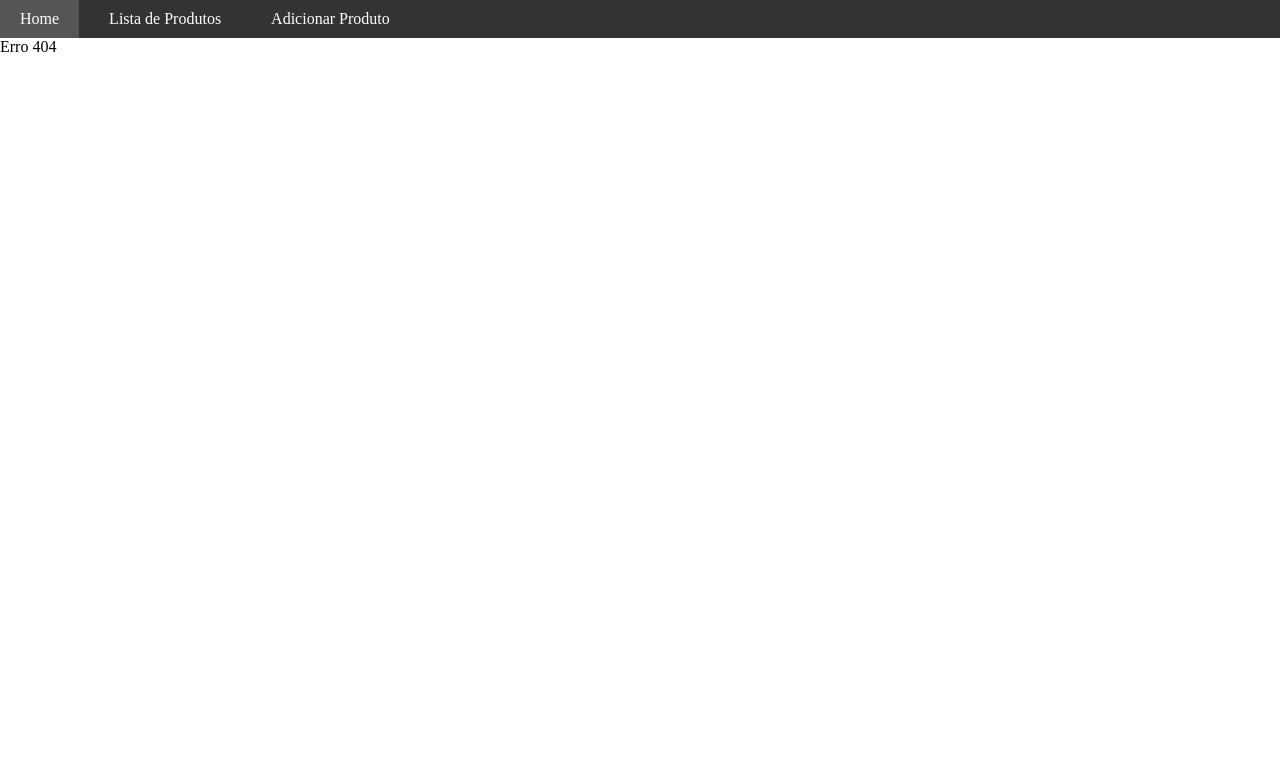
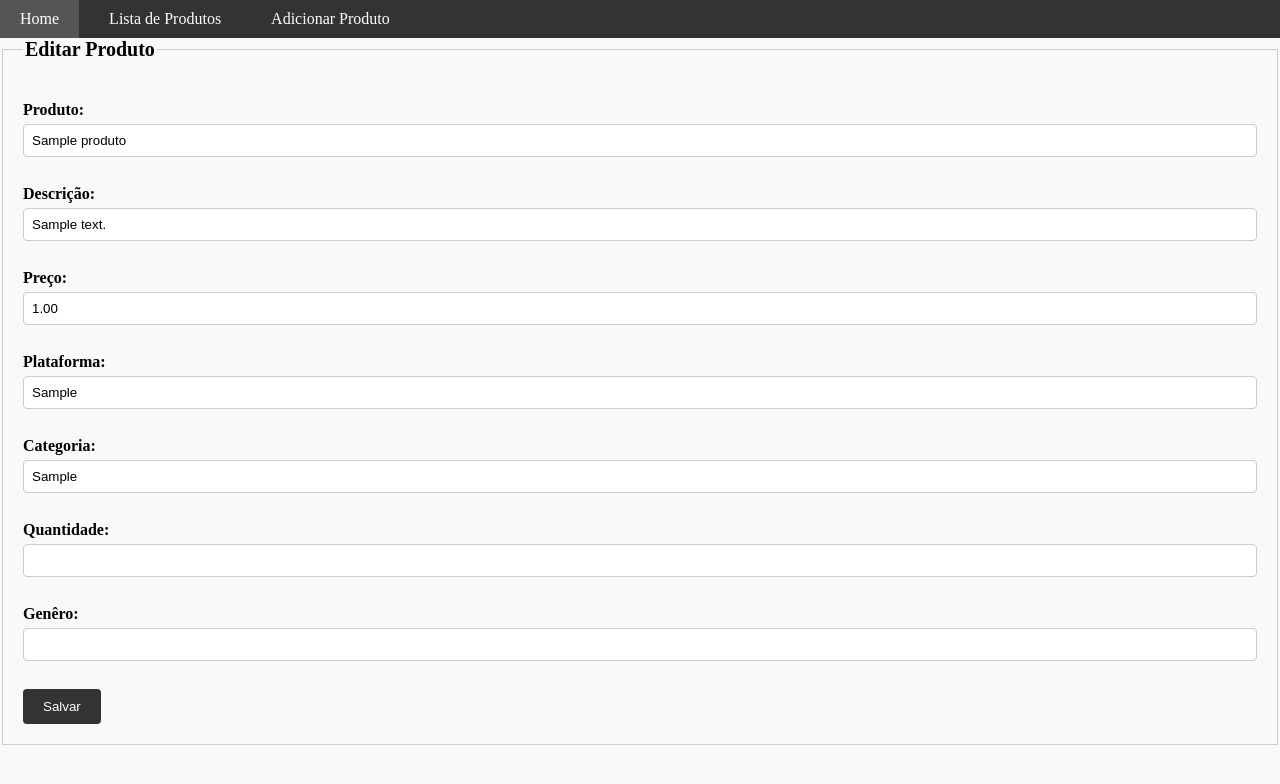
Before and after one commit to ZeckBorges/PHP-CRUD-MVC, a PHP site: page /produto/edit?id=1 in a window 1280 px wide. Shown: the top 784 px of the page. Run offline with PHP 8.4, Linux system fonts and the light colour scheme; tables that the repository leaves empty hold one stand-in row (values such as "Sample post").

Commit message:
Refatorando código e banco de dados

```diff
--- a/App/Controller/ProdutoController.php
+++ b/App/Controller/ProdutoController.php
@@ -4,7 +4,7 @@
 class ProdutoController
 {
 
-    public static function indexHome()
+    public static function index()
     {
         include 'Model/ProdutoModel.php'; // inclusão do arquivo model.
 
@@ -14,7 +14,7 @@ class ProdutoController
         include 'View/modules/Produtos/Home.php'; // Include da View, propriedade $rows da Model pode ser acessada na View
     }
 
-    public static function index()
+    public static function list()
     {
         include 'Model/ProdutoModel.php'; // inclusão do arquivo model.
 
@@ -26,7 +26,7 @@ class ProdutoController
 
 
 
-    public static function form()
+    public static function cad()
     {
         include 'Model/ProdutoModel.php'; // inclusão do arquivo model.
         $model = new ProdutoModel();
@@ -35,6 +35,17 @@ class ProdutoController
             $model = $model->getById( (int) $_GET['id']);
 
         include 'View/modules/Produtos/Produto.php'; // Include da View. Note que a variável $model está disponível na View.
+    }
+
+    public static function edit()
+    {
+        include 'Model/ProdutoModel.php'; // inclusão do arquivo model.
+        $model = new ProdutoModel();
+
+        if(isset($_GET['id'])) // Verificando se existe uma variável $_GET
+            $model = $model->getById( (int) $_GET['id']);
+
+        include 'View/modules/Produtos/Editar.php'; // Include da View. Note que a variável $model está disponível na View.
     }
 
 
--- a/App/DAO/ProdutoDAO.php
+++ b/App/DAO/ProdutoDAO.php
@@ -10,7 +10,7 @@ class ProdutoDAO
         $dsn = "mysql:host=localhost;dbname=estoque";
 
         try {
-            $this->conexao = new PDO($dsn, 'root', '****');
+            $this->conexao = new PDO($dsn, 'root', '2468');
             $this->conexao->setAttribute(PDO::ATTR_ERRMODE, PDO::ERRMODE_EXCEPTION);
             // Conexão estabelecida com sucesso
         } catch (PDOException $e) {
@@ -22,7 +22,7 @@ class ProdutoDAO
     public function insert(ProdutoModel $model)
     {
         // Trecho de código SQL com marcadores ? para substituição posterior, no prepare
-        $sql = "INSERT INTO produto (nome, descricao, preco, plataforma, categoria) VALUES (?, ?, ?, ?, ?)";
+        $sql = "INSERT INTO produto (nome, descricao, preco, plataforma, categoria, quantidade, tipo) VALUES (?, ?, ?, ?, ?, ?, ?)";
 
         try {
 
@@ -33,6 +33,8 @@ class ProdutoDAO
             $stmt->bindValue(3, $model->preco);
             $stmt->bindValue(4, $model->plataforma);
             $stmt->bindValue(5, $model->categoria);
+            $stmt->bindValue(6, $model->quantidade);
+            $stmt->bindValue(7, $model->tipo);
 
 
             // Executamos a consulta preparada.
--- a/App/Model/ProdutoModel.php
+++ b/App/Model/ProdutoModel.php
@@ -3,7 +3,7 @@
 class ProdutoModel
 {
 
-    public $id_produto, $nome, $descricao, $preco, $plataforma, $categoria;
+    public $id_produto, $nome, $descricao, $preco, $plataforma, $categoria, $quantidade, $tipo;
 
     public $rows;
 
--- /dev/null
+++ b/App/View/modules/Produtos/Editar.php
@@ -0,0 +1,45 @@
+<!DOCTYPE html>
+<html lang="en">
+<head>
+    <meta charset="UTF-8">
+    <meta http-equiv="X-UA-Compatible" content="IE=edge">
+    <meta name="viewport" content="width=device-width, initial-scale=1.0">
+    <title>Cadastro de Produtos</title>
+    <link rel="stylesheet", href="../../../Style/produto.css">
+</head>
+<body>
+    <fieldset>
+        <legend>Editar Produto</legend>
+
+        <form method="post" action="/produto/form/save">
+
+            <input type="hidden" value="<?= $model->id_produto ?>" name="id" />
+
+            <label for="nome">Produto:</label>
+            <input type="text" value="<?= $model->nome?>" name="nome" id="nome" required><br>
+
+            <label for="descricao">Descrição:</label>
+            <input type="text" value="<?= $model->descricao?>" name="descricao" id="descricao" required><br>
+
+            <label for="preco">Preço:</label>
+            <input type="number" placeholder="R$0,00" step="0.01" min="0" value="<?= $model->preco?>" name="preco" id="preco" required><br>
+
+            <label for="plataforma">Plataforma:</label>
+            <input type="text" value="<?= $model->plataforma?>" name="plataforma" id="plataforma" required><br>
+
+            <label for="categoria">Categoria:</label>
+            <input type="text" value="<?= $model->categoria?>" name="categoria" id="categoria" required><br>
+
+            <label for="quantidade">Quantidade:</label>
+            <input type="text" value="<?= $model->quantidade?>" name="quantidade" id="quantidade" required><br>
+
+            <label for="tipo">Genêro:</label>
+            <input type="text" value="<?= $model->tipo?>" name="tipo" id="tipo" required><br>
+
+            <button type="submit">Salvar</button>
+        </form>
+    </fieldset>
+
+
+</body>
+</html>
--- a/App/View/modules/Produtos/ListaProdutos.php
+++ b/App/View/modules/Produtos/ListaProdutos.php
@@ -13,7 +13,7 @@
     <table>
         <tr>
 
-            <th>Id</th>
+
             <th>Produto</th>
             <th>Descrição</th>
             <th>Preço</th>
@@ -25,13 +25,13 @@
         <?php foreach($model->rows as $item): ?>
         <tr>
 
-            <td><?= $item->id_produto ?></td>
+
             <td><?= $item->nome ?></td>
             <td><?= $item->descricao ?></td>
             <td>R$<?= number_format($item->preco, 2, ",",".") ?></td>
             <td><?= $item->plataforma ?></td>
             <td>
-                <a href="/produto/form?id=<?= $item->id_produto ?>">editar</a>
+                <a href="/produto/edit?id=<?= $item->id_produto ?>">editar</a>
             </td>
             <td>
                 <a href="/produto/delete?id=<?= $item->id_produto ?>">X</a>
--- a/App/index.php
+++ b/App/index.php
@@ -43,7 +43,7 @@
         <ul>
             <li><a href="/home">Home</a></li>
             <li><a href="/produtos">Lista de Produtos</a></li>
-            <li><a href="/produto/form">Adicionar Produto</a></li>
+            <li><a href="/produto/cadastro">Adicionar Produto</a></li>
         </ul>
     </nav>
 
@@ -61,15 +61,19 @@ $url = parse_url($_SERVER['REQUEST_URI'], PHP_URL_PATH);
     switch ($url) {
 
         case '/home':
-            ProdutoController::indexHome();
+            ProdutoController::index();
         break;
 
         case '/produtos':
-            ProdutoController::index();
+            ProdutoController::list();
             break;
 
-        case '/produto/form':
-            ProdutoController::form();
+        case '/produto/cadastro':
+            ProdutoController::cad();
+            break;
+
+        case '/produto/edit':
+            ProdutoController::edit();
             break;
 
         case '/produto/form/save':
```
